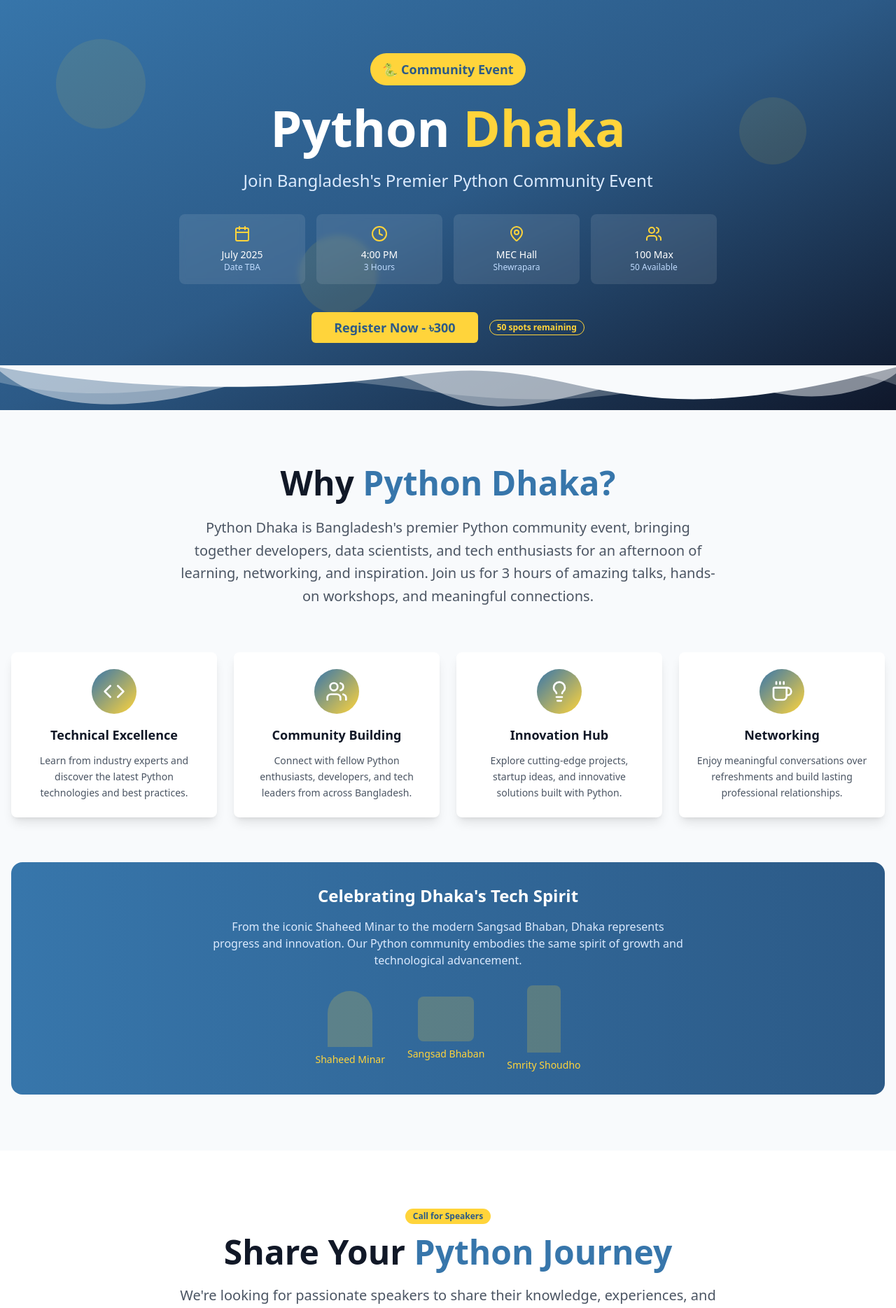
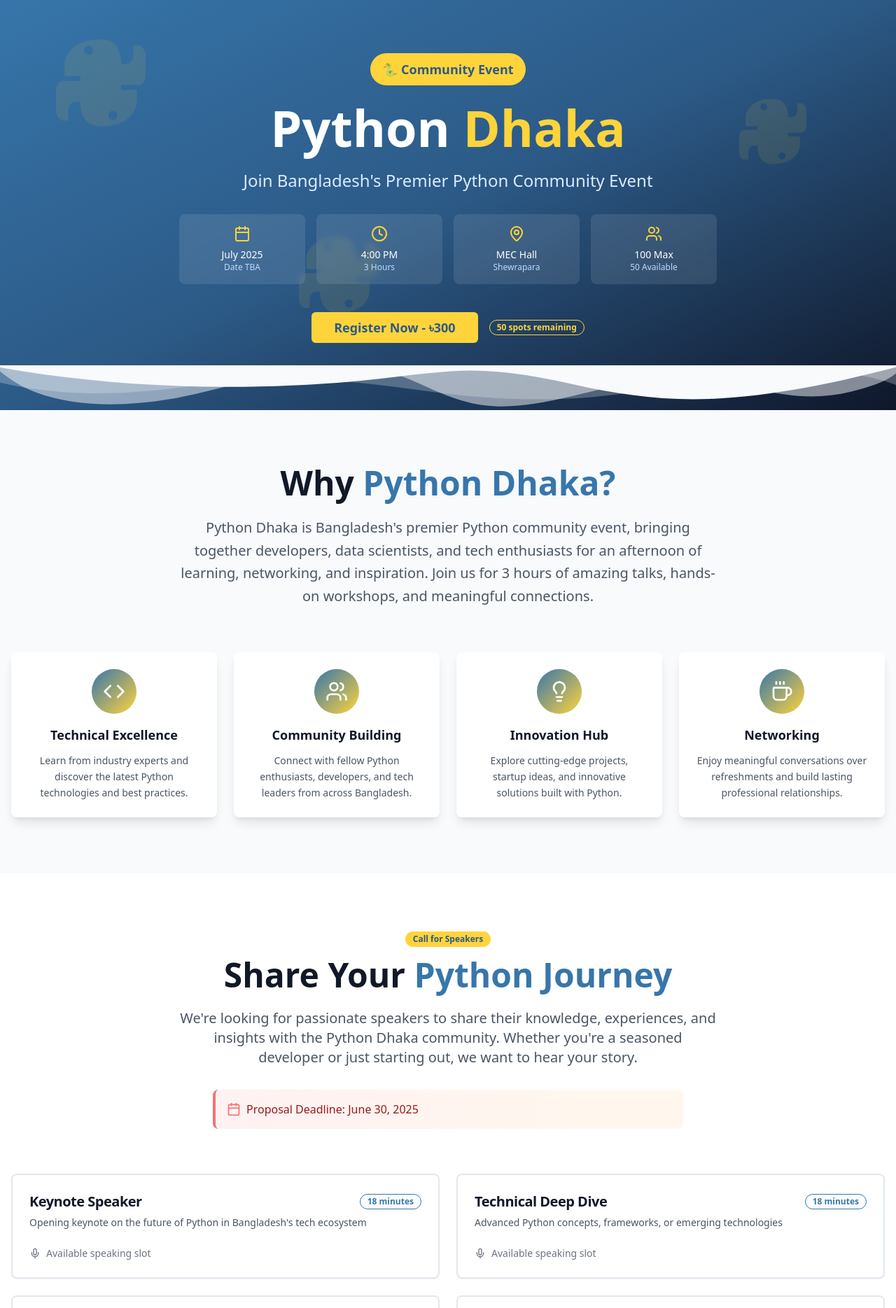
Before and after one commit to pythondhaka/meetup, a React (Vite) app: page / in a window 1280 px wide. Shown: the part 20-1889 px from the top of the page at 70% size. Built offline with nearby package versions, Linux system fonts and the light colour scheme.

Commit message:
Refactor: Update hero animation, remove section, add organizers
- Replaced animating balls in hero section with Python logos.
- Removed the "Celebrating Dhaka's tech spirit" section.
- Added a new section to introduce the organizers.
- Updated keynote and speaking session durations to 18 minutes.

```diff
--- a/src/components/AboutSection.tsx
+++ b/src/components/AboutSection.tsx
@@ -40,7 +40,7 @@ export const AboutSection = () => {
           </p>
         </div>
 
-        <div className="grid grid-cols-1 md:grid-cols-2 lg:grid-cols-4 gap-6 mb-16">
+        <div className="grid grid-cols-1 md:grid-cols-2 lg:grid-cols-4 gap-6">
           {features.map((feature, index) => (
             <Card key={index} className="border-0 shadow-lg hover:shadow-xl transition-all duration-300 transform hover:-translate-y-2 bg-white">
               <CardContent className="p-6 text-center">
@@ -53,29 +53,6 @@ export const AboutSection = () => {
             </Card>
           ))}
         </div>
-
-        {/* Dhaka Landmarks Illustration */}
-        <div className="bg-gradient-to-r from-python-blue to-python-blue-dark rounded-2xl p-8 text-white text-center">
-          <h3 className="text-2xl font-bold mb-4">Celebrating Dhaka's Tech Spirit</h3>
-          <p className="text-blue-100 mb-6 max-w-2xl mx-auto">
-            From the iconic Shaheed Minar to the modern Sangsad Bhaban, Dhaka represents progress and innovation.
-            Our Python community embodies the same spirit of growth and technological advancement.
-          </p>
-          <div className="flex justify-center items-center space-x-8 text-python-yellow">
-            <div className="text-center">
-              <div className="w-16 h-20 bg-python-yellow/20 rounded-t-full mb-2 mx-auto"></div>
-              <p className="text-sm">Shaheed Minar</p>
-            </div>
-            <div className="text-center">
-              <div className="w-20 h-16 bg-python-yellow/20 rounded-lg mb-2 mx-auto"></div>
-              <p className="text-sm">Sangsad Bhaban</p>
-            </div>
-            <div className="text-center">
-              <div className="w-12 h-24 bg-python-yellow/20 rounded-t-lg mb-2 mx-auto"></div>
-              <p className="text-sm">Smrity Shoudho</p>
-            </div>
-          </div>
-        </div>
       </div>
     </section>
   );
--- a/src/components/HeroSection.tsx
+++ b/src/components/HeroSection.tsx
@@ -1,4 +1,3 @@
-
 import { Button } from "@/components/ui/button";
 import { Badge } from "@/components/ui/badge";
 import { Calendar, Clock, MapPin, Users } from "lucide-react";
@@ -6,11 +5,26 @@ import { Calendar, Clock, MapPin, Users } from "lucide-react";
 export const HeroSection = () => {
   return (
     <section className="relative overflow-hidden bg-gradient-to-br from-python-blue via-python-blue-dark to-slate-900 text-white">
-      {/* Background Pattern */}
+      {/* Background Pattern with Python Logos */}
       <div className="absolute inset-0 opacity-10">
-        <div className="absolute top-20 left-20 w-32 h-32 bg-python-yellow rounded-full animate-float"></div>
-        <div className="absolute top-40 right-32 w-24 h-24 bg-python-yellow rounded-full animate-float" style={{animationDelay: '1s'}}></div>
-        <div className="absolute bottom-32 left-1/3 w-28 h-28 bg-python-yellow rounded-full animate-float" style={{animationDelay: '2s'}}></div>
+        <div className="absolute top-20 left-20 w-32 h-32 animate-float">
+          <svg viewBox="0 0 100 100" className="w-full h-full fill-python-yellow">
+            <path d="M49.994 1.338C23.18 1.338 9.6 15.182 9.6 30.758v11.668h40.774v5.166H9.6S-1.6 44.422-1.6 68.652c0 24.23 9.6 23.384 9.6 23.384h5.734V80.932s-.308-9.6 9.444-9.6h40.466s9.136.154 9.136-8.83V30.758S75.58 1.338 49.994 1.338zM36.423 8.6c2.784 0 5.044 2.26 5.044 5.044s-2.26 5.044-5.044 5.044-5.044-2.26-5.044-5.044 2.26-5.044 5.044-5.044z"/>
+            <path d="M50.006 98.662C76.82 98.662 90.4 84.818 90.4 69.242V57.574H49.626v-5.166H90.4s11.2 3.17 11.2-21.06c0-24.23-9.6-23.384-9.6-23.384h-5.734v11.104s.308 9.6-9.444 9.6H36.356s-9.136-.154-9.136 8.83v31.744S24.42 98.662 50.006 98.662zM63.577 91.4c-2.784 0-5.044-2.26-5.044-5.044s2.26-5.044 5.044-5.044 5.044 2.26 5.044 5.044-2.26 5.044-5.044 5.044z"/>
+          </svg>
+        </div>
+        <div className="absolute top-40 right-32 w-24 h-24 animate-float" style={{animationDelay: '1s'}}>
+          <svg viewBox="0 0 100 100" className="w-full h-full fill-python-yellow">
+            <path d="M49.994 1.338C23.18 1.338 9.6 15.182 9.6 30.758v11.668h40.774v5.166H9.6S-1.6 44.422-1.6 68.652c0 24.23 9.6 23.384 9.6 23.384h5.734V80.932s-.308-9.6 9.444-9.6h40.466s9.136.154 9.136-8.83V30.758S75.58 1.338 49.994 1.338zM36.423 8.6c2.784 0 5.044 2.26 5.044 5.044s-2.26 5.044-5.044 5.044-5.044-2.26-5.044-5.044 2.26-5.044 5.044-5.044z"/>
+            <path d="M50.006 98.662C76.82 98.662 90.4 84.818 90.4 69.242V57.574H49.626v-5.166H90.4s11.2 3.17 11.2-21.06c0-24.23-9.6-23.384-9.6-23.384h-5.734v11.104s.308 9.6-9.444 9.6H36.356s-9.136-.154-9.136 8.83v31.744S24.42 98.662 50.006 98.662zM63.577 91.4c-2.784 0-5.044-2.26-5.044-5.044s2.26-5.044 5.044-5.044 5.044 2.26 5.044 5.044-2.26 5.044-5.044 5.044z"/>
+          </svg>
+        </div>
+        <div className="absolute bottom-32 left-1/3 w-28 h-28 animate-float" style={{animationDelay: '2s'}}>
+          <svg viewBox="0 0 100 100" className="w-full h-full fill-python-yellow">
+            <path d="M49.994 1.338C23.18 1.338 9.6 15.182 9.6 30.758v11.668h40.774v5.166H9.6S-1.6 44.422-1.6 68.652c0 24.23 9.6 23.384 9.6 23.384h5.734V80.932s-.308-9.6 9.444-9.6h40.466s9.136.154 9.136-8.83V30.758S75.58 1.338 49.994 1.338zM36.423 8.6c2.784 0 5.044 2.26 5.044 5.044s-2.26 5.044-5.044 5.044-5.044-2.26-5.044-5.044 2.26-5.044 5.044-5.044z"/>
+            <path d="M50.006 98.662C76.82 98.662 90.4 84.818 90.4 69.242V57.574H49.626v-5.166H90.4s11.2 3.17 11.2-21.06c0-24.23-9.6-23.384-9.6-23.384h-5.734v11.104s.308 9.6-9.444 9.6H36.356s-9.136-.154-9.136 8.83v31.744S24.42 98.662 50.006 98.662zM63.577 91.4c-2.784 0-5.044-2.26-5.044-5.044s2.26-5.044 5.044-5.044 5.044 2.26 5.044 5.044-2.26 5.044-5.044 5.044z"/>
+          </svg>
+        </div>
       </div>
 
       <div className="container mx-auto px-4 py-24 relative z-10">
--- /dev/null
+++ b/src/components/OrganizersSection.tsx
@@ -0,0 +1,82 @@
+
+import { Card, CardContent } from "@/components/ui/card";
+import { Badge } from "@/components/ui/badge";
+import { User, Building, Users } from "lucide-react";
+
+export const OrganizersSection = () => {
+  const organizers = [
+    {
+      name: "Tamal Anwar Chowdhury",
+      title: "Technical Docs Writer at Kinde Australia PT, Tech Educator",
+      roles: ["Organizer, Python Dhaka", "Co-organizer Python Bangladesh"],
+      icon: User
+    },
+    {
+      name: "Md. Taufiqul Haque Khan Tusar",
+      title: "NLP & Backend Engineer at LaLoka Labs",
+      roles: ["Organizer, AI/ML community Bangladesh", "Co-organizer Python Bangladesh"],
+      icon: User
+    }
+  ];
+
+  return (
+    <section className="py-20 bg-white">
+      <div className="container mx-auto px-4">
+        <div className="text-center mb-16">
+          <Badge className="mb-4 bg-python-yellow text-python-blue-dark">
+            Meet the Team
+          </Badge>
+          <h2 className="text-4xl md:text-5xl font-bold text-gray-900 mb-6">
+            Event <span className="text-python-blue">Organizers</span>
+          </h2>
+          <p className="text-xl text-gray-600 max-w-3xl mx-auto leading-relaxed">
+            Python Dhaka is organized by passionate community leaders who are dedicated to
+            growing Bangladesh's Python ecosystem and fostering connections among developers.
+          </p>
+        </div>
+
+        <div className="grid grid-cols-1 md:grid-cols-2 gap-8 max-w-4xl mx-auto">
+          {organizers.map((organizer, index) => (
+            <Card key={index} className="border-2 hover:border-python-blue transition-all duration-300 transform hover:-translate-y-2 bg-gradient-to-br from-white to-blue-50">
+              <CardContent className="p-8 text-center">
+                <div className="w-20 h-20 bg-gradient-to-br from-python-blue to-python-yellow rounded-full flex items-center justify-center mx-auto mb-6">
+                  <organizer.icon className="h-10 w-10 text-white" />
+                </div>
+
+                <h3 className="text-2xl font-bold text-gray-900 mb-3">{organizer.name}</h3>
+
+                <div className="mb-4">
+                  <div className="flex items-center justify-center text-gray-600 mb-2">
+                    <Building className="h-4 w-4 mr-2" />
+                    <span className="text-sm font-medium">{organizer.title}</span>
+                  </div>
+                </div>
+
+                <div className="space-y-2">
+                  {organizer.roles.map((role, roleIndex) => (
+                    <div key={roleIndex} className="flex items-center justify-center">
+                      <Users className="h-4 w-4 mr-2 text-python-blue" />
+                      <Badge variant="outline" className="text-python-blue border-python-blue text-sm">
+                        {role}
+                      </Badge>
+                    </div>
+                  ))}
+                </div>
+              </CardContent>
+            </Card>
+          ))}
+        </div>
+
+        <div className="mt-12 text-center">
+          <div className="bg-gradient-to-r from-python-blue/10 to-python-yellow/10 rounded-2xl p-6 max-w-2xl mx-auto">
+            <h4 className="text-lg font-semibold text-gray-900 mb-2">Want to get involved?</h4>
+            <p className="text-gray-600 text-sm">
+              Python Dhaka is always looking for passionate volunteers and community contributors.
+              Join our Discord or reach out through our community channels to learn how you can help!
+            </p>
+          </div>
+        </div>
+      </div>
+    </section>
+  );
+};
--- a/src/components/SpeakersSection.tsx
+++ b/src/components/SpeakersSection.tsx
@@ -1,4 +1,3 @@
-
 import { Card, CardContent, CardDescription, CardHeader, CardTitle } from "@/components/ui/card";
 import { Button } from "@/components/ui/button";
 import { Badge } from "@/components/ui/badge";
@@ -8,22 +7,22 @@ export const SpeakersSection = () => {
   const speakingSlots = [
     {
       title: "Keynote Speaker",
-      duration: "45 minutes",
+      duration: "18 minutes",
       description: "Opening keynote on the future of Python in Bangladesh's tech ecosystem"
     },
     {
       title: "Technical Deep Dive",
-      duration: "30 minutes",
+      duration: "18 minutes",
       description: "Advanced Python concepts, frameworks, or emerging technologies"
     },
     {
       title: "Community Spotlight",
-      duration: "20 minutes",
+      duration: "18 minutes",
       description: "Python projects making impact in Bangladesh or open source contributions"
     },
     {
       title: "Lightning Talk",
-      duration: "10 minutes",
+      duration: "18 minutes",
       description: "Quick insights, tips, or project showcases from community members"
     }
   ];
--- a/src/pages/Index.tsx
+++ b/src/pages/Index.tsx
@@ -6,6 +6,7 @@ import { Calendar, Clock, MapPin, Users, Mic, Building2 } from "lucide-react";
 import { HeroSection } from "@/components/HeroSection";
 import { AboutSection } from "@/components/AboutSection";
 import { SpeakersSection } from "@/components/SpeakersSection";
+import { OrganizersSection } from "@/components/OrganizersSection";
 import { SponsorsSection } from "@/components/SponsorsSection";
 import { VenueSection } from "@/components/VenueSection";
 import { FooterSection } from "@/components/FooterSection";
@@ -16,6 +17,7 @@ const Index = () => {
       <HeroSection />
       <AboutSection />
       <SpeakersSection />
+      <OrganizersSection />
       <SponsorsSection />
       <VenueSection />
       <FooterSection />
```
